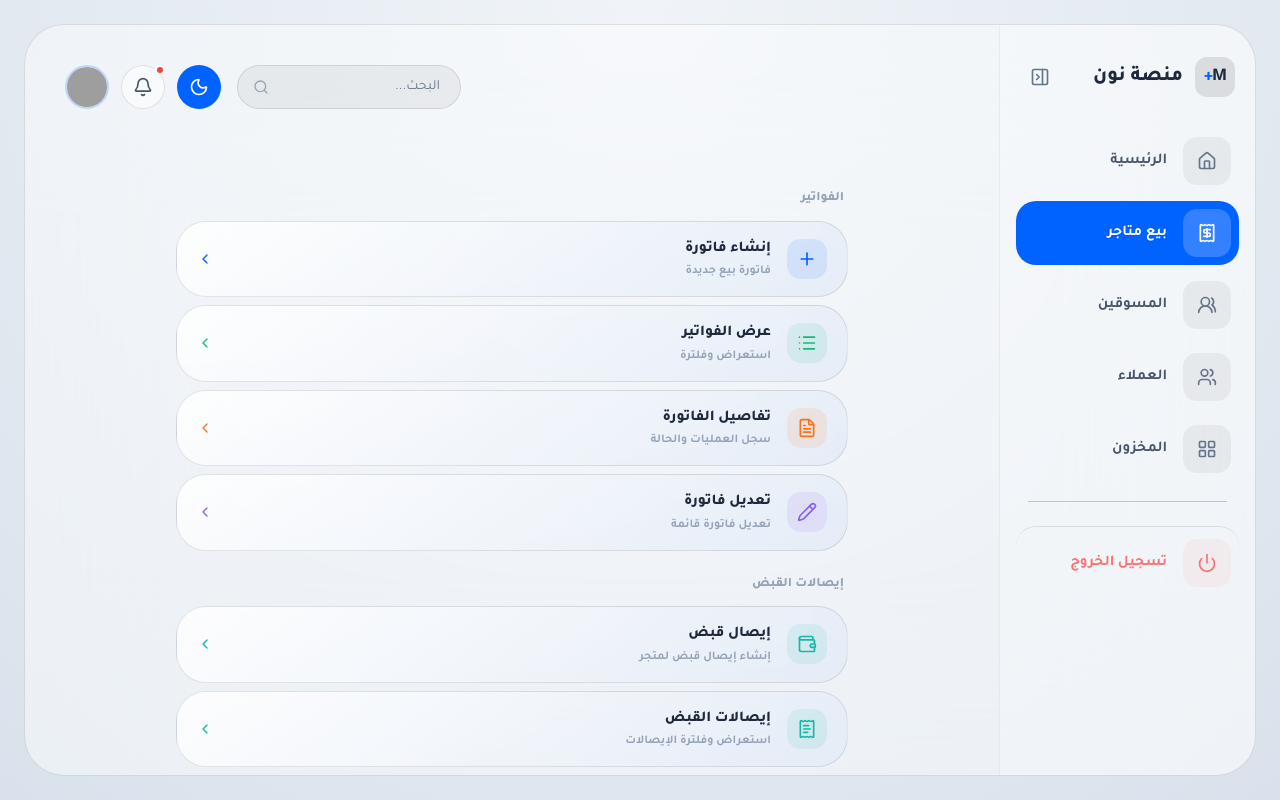
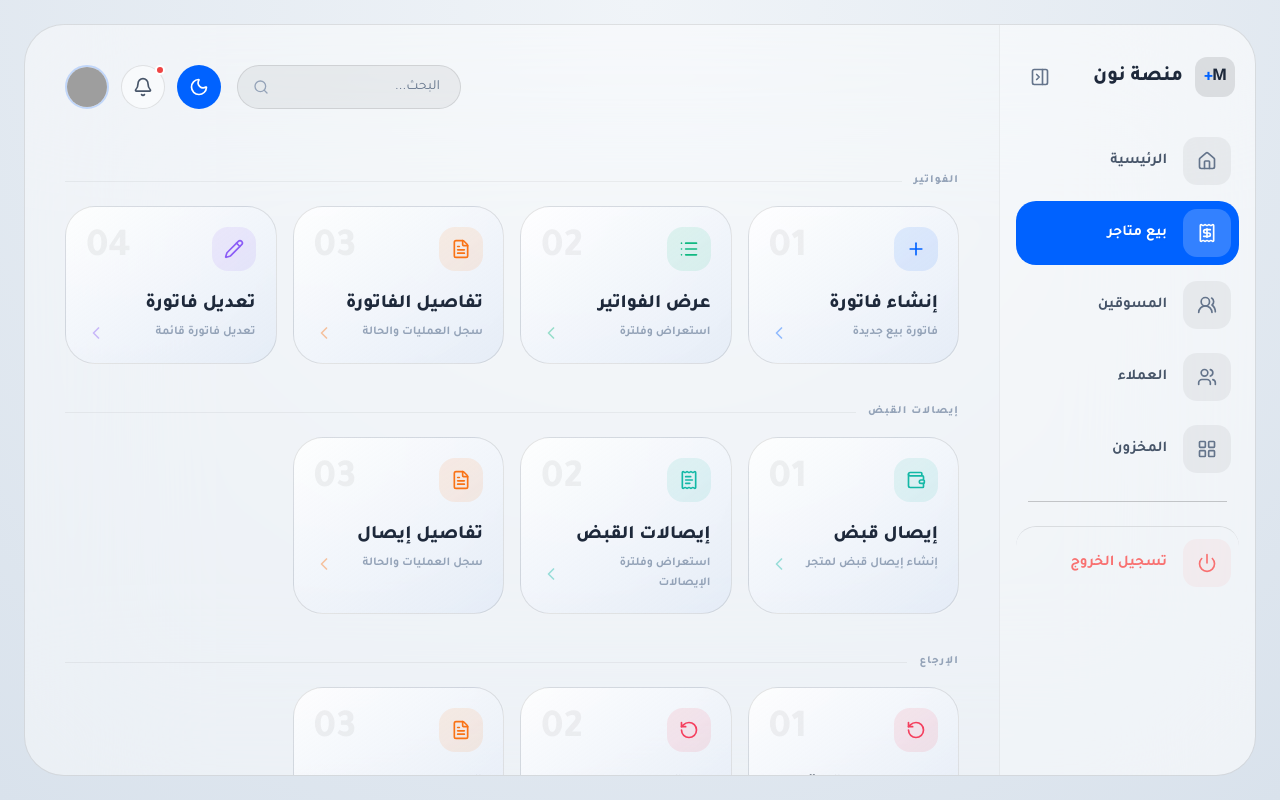
Before and after one commit to ofifice-alalem/tdm-design-for-v3, a React (Vite) app: page /store-sales in a window 1280 px wide. Built offline with nearby package versions, Linux system fonts and the light colour scheme; grey boxes are pictures that could not be loaded.

Commit message:
commit -30

```diff
--- a/src/compenntes/layout/AppShell.tsx
+++ b/src/compenntes/layout/AppShell.tsx
@@ -59,7 +59,7 @@ export function AppShell({ children }: AppShellProps) {
 
         <AppSidebar isOpen={isSidebarOpen} onToggle={() => setIsSidebarOpen((prev) => !prev)} />
 
-        <div className="flex-1 flex flex-col p-4 pb-0 md:p-8 md:pb-16 lg:p-10 lg:pb-16 overflow-y-auto min-w-0 h-full relative custom-scroll">
+        <div className="flex-1 flex flex-col p-4 pb-12 md:p-8 md:pb-16 lg:p-10 lg:pb-16 overflow-y-auto min-w-0 h-full relative custom-scroll">
 
           <div className="lg:hidden flex items-center mb-6">
             <button
--- a/src/pages/StoreSalesPage.tsx
+++ b/src/pages/StoreSalesPage.tsx
@@ -5,55 +5,101 @@ const SECTIONS = [
   {
     title: 'الفواتير',
     items: [
-      { title: 'إنشاء فاتورة',    sub: 'فاتورة بيع جديدة',          to: '/invoice/create',    icon: <Plus className="w-5 h-5" />,        accent: 'bg-primary/10 text-primary',           border: 'border-primary/20' },
-      { title: 'عرض الفواتير',    sub: 'استعراض وفلترة',             to: '/invoices',           icon: <List className="w-5 h-5" />,        accent: 'bg-emerald-500/10 text-emerald-500',   border: 'border-emerald-500/20' },
-      { title: 'تفاصيل الفاتورة', sub: 'سجل العمليات والحالة',       to: '/invoices/demo',      icon: <FileText className="w-5 h-5" />,    accent: 'bg-orange-500/10 text-orange-500',     border: 'border-orange-500/20' },
-      { title: 'تعديل فاتورة',    sub: 'تعديل فاتورة قائمة',         to: '/invoice/edit/demo',  icon: <Pencil className="w-5 h-5" />,      accent: 'bg-violet-500/10 text-violet-500',     border: 'border-violet-500/20' },
+      { title: 'إنشاء فاتورة',    sub: 'فاتورة بيع جديدة',          to: '/invoice/create',        icon: <Plus className="w-4 h-4" />,        accent: 'bg-primary/10 text-primary' },
+      { title: 'عرض الفواتير',    sub: 'استعراض وفلترة',             to: '/invoices',               icon: <List className="w-4 h-4" />,        accent: 'bg-emerald-500/10 text-emerald-500' },
+      { title: 'تفاصيل الفاتورة', sub: 'سجل العمليات والحالة',       to: '/invoices/demo',          icon: <FileText className="w-4 h-4" />,    accent: 'bg-orange-500/10 text-orange-500' },
+      { title: 'تعديل فاتورة',    sub: 'تعديل فاتورة قائمة',         to: '/invoice/edit/demo',      icon: <Pencil className="w-4 h-4" />,      accent: 'bg-violet-500/10 text-violet-500' },
     ],
   },
   {
     title: 'إيصالات القبض',
     items: [
-      { title: 'إيصال قبض',       sub: 'إنشاء إيصال قبض لمتجر',     to: '/receipt/create',     icon: <Wallet className="w-5 h-5" />,      accent: 'bg-teal-500/10 text-teal-500',         border: 'border-teal-500/20' },
-      { title: 'إيصالات القبض',   sub: 'استعراض وفلترة الإيصالات',   to: '/receipts',           icon: <ReceiptText className="w-5 h-5" />, accent: 'bg-teal-500/10 text-teal-500',         border: 'border-teal-500/20' },
-      { title: 'تفاصيل إيصال',    sub: 'سجل العمليات والحالة',       to: '/receipts/demo',      icon: <FileText className="w-5 h-5" />,    accent: 'bg-orange-500/10 text-orange-500',     border: 'border-orange-500/20' },
+      { title: 'إيصال قبض',       sub: 'إنشاء إيصال قبض لمتجر',     to: '/receipt/create',         icon: <Wallet className="w-4 h-4" />,      accent: 'bg-teal-500/10 text-teal-500' },
+      { title: 'إيصالات القبض',   sub: 'استعراض وفلترة الإيصالات',   to: '/receipts',               icon: <ReceiptText className="w-4 h-4" />, accent: 'bg-teal-500/10 text-teal-500' },
+      { title: 'تفاصيل إيصال',    sub: 'سجل العمليات والحالة',       to: '/receipts/demo',          icon: <FileText className="w-4 h-4" />,    accent: 'bg-orange-500/10 text-orange-500' },
     ],
   },
   {
     title: 'الإرجاع',
     items: [
-      { title: 'ارجاع من فاتورة', sub: 'إرجاع بضاعة من فاتورة',     to: '/invoice/return',     icon: <RotateCcw className="w-5 h-5" />,   accent: 'bg-rose-500/10 text-rose-500',         border: 'border-rose-500/20' },
-      { title: 'فواتير الإرجاع',  sub: 'استعراض وفلترة الإرجاعات',   to: '/invoices/returns',   icon: <RotateCcw className="w-5 h-5" />,   accent: 'bg-rose-500/10 text-rose-500',         border: 'border-rose-500/20' },
-      { title: 'تفاصيل إرجاع',    sub: 'سجل العمليات والحالة',       to: '/invoices/returns/demo', icon: <FileText className="w-5 h-5" />, accent: 'bg-orange-500/10 text-orange-500',     border: 'border-orange-500/20' },
+      { title: 'ارجاع من فاتورة', sub: 'إرجاع بضاعة من فاتورة',     to: '/invoice/return',         icon: <RotateCcw className="w-4 h-4" />,   accent: 'bg-rose-500/10 text-rose-500' },
+      { title: 'فواتير الإرجاع',  sub: 'استعراض وفلترة الإرجاعات',   to: '/invoices/returns',       icon: <RotateCcw className="w-4 h-4" />,   accent: 'bg-rose-500/10 text-rose-500' },
+      { title: 'تفاصيل إرجاع',    sub: 'سجل العمليات والحالة',       to: '/invoices/returns/demo',  icon: <FileText className="w-4 h-4" />,    accent: 'bg-orange-500/10 text-orange-500' },
     ],
   },
 ];
 
 export default function StoreSalesPage() {
   return (
-    <div className="pt-10 flex justify-center">
-      <div className="w-full max-w-2xl flex flex-col gap-6">
+    <div className="pt-6">
+      {/* Mobile */}
+      <div className="flex justify-center lg:hidden">
+        <div className="w-full max-w-2xl flex flex-col gap-4">
           {SECTIONS.map((section) => (
-          <div key={section.title} className="flex flex-col gap-2">
-            <h2 className="text-[13px] font-black text-slate-400 dark:text-white/40 px-1 mb-1">
+            <div key={section.title} className="flex flex-col gap-1.5">
+              <h2 className="text-[11px] font-black text-slate-400 dark:text-white/40 px-1 uppercase tracking-widest">
                 {section.title}
               </h2>
-            {section.items.map((item) => (
+              <div className="spatial-card overflow-hidden border border-black/10 dark:border-white/[0.12]">
+                {section.items.map((item, i) => (
                   <Link
                     key={item.to}
                     to={item.to}
-                className={`spatial-card flex items-center gap-4 px-5 py-4 border ${item.border} hover:scale-[1.01] transition-all`}
+                    className={`flex items-center gap-3 px-4 py-3.5 hover:bg-black/5 dark:hover:bg-white/5 transition-all ${
+                      i < section.items.length - 1 ? 'border-b border-black/5 dark:border-white/[0.06]' : ''
+                    }`}
                   >
-                <div className={`w-10 h-10 rounded-[14px] flex items-center justify-center shrink-0 ${item.accent}`}>
+                    <div className={`w-9 h-9 rounded-[12px] flex items-center justify-center shrink-0 ${item.accent}`}>
                       {item.icon}
                     </div>
-                <div className="flex flex-col gap-0.5 flex-1 min-w-0">
-                  <span className="text-[15px] font-black text-slate-800 dark:text-white">{item.title}</span>
-                  <span className="text-[12px] font-bold text-slate-400 dark:text-white/40">{item.sub}</span>
+                    <div className="flex flex-col gap-0 flex-1 min-w-0">
+                      <span className="text-[14px] font-black text-slate-800 dark:text-white">{item.title}</span>
+                      <span className="text-[11px] font-bold text-slate-400 dark:text-white/40">{item.sub}</span>
                     </div>
-                <ChevronLeft className={`w-4 h-4 shrink-0 ${item.accent.split(' ')[1]}`} />
+                    <ChevronLeft className={`w-3.5 h-3.5 shrink-0 ${item.accent.split(' ')[1]}`} />
                   </Link>
                 ))}
+              </div>
+            </div>
+          ))}
+        </div>
+      </div>
+
+      {/* Desktop */}
+      <div className="hidden lg:flex flex-col gap-10">
+        {SECTIONS.map((section) => (
+          <div key={section.title} className="flex flex-col gap-4">
+            <div className="flex items-center gap-3">
+              <h2 className="text-[11px] font-black text-slate-400 dark:text-white/40 uppercase tracking-widest shrink-0">
+                {section.title}
+              </h2>
+              <div className="flex-1 h-px bg-black/5 dark:bg-white/10" />
+            </div>
+            <div className="grid grid-cols-4 gap-4">
+              {section.items.map((item, i) => (
+                <Link
+                  key={item.to}
+                  to={item.to}
+                  className="spatial-card group flex flex-col gap-5 p-5 border border-black/10 dark:border-white/[0.12] hover:border-black/20 dark:hover:border-white/25 hover:-translate-y-0.5 transition-all duration-200"
+                >
+                  <div className="flex items-center justify-between">
+                    <div className={`w-11 h-11 rounded-[16px] flex items-center justify-center ${item.accent}`}>
+                      <span className="[&>svg]:w-5 [&>svg]:h-5">{item.icon}</span>
+                    </div>
+                    <span className="text-[40px] font-black text-black/5 dark:text-white/10 leading-none">
+                      {String(i + 1).padStart(2, '0')}
+                    </span>
+                  </div>
+                  <div className="flex flex-col gap-1 flex-1">
+                    <span className="text-[19px] font-black text-slate-800 dark:text-white">{item.title}</span>
+                    <div className="flex items-center gap-1">
+                      <span className="text-[12px] font-bold text-slate-400 dark:text-white/40 leading-relaxed flex-1">{item.sub}</span>
+                      <ChevronLeft className={`w-5 h-5 shrink-0 opacity-40 group-hover:opacity-100 transition-opacity ${item.accent.split(' ')[1]}`} />
+                    </div>
+                  </div>
+                </Link>
+              ))}
+            </div>
           </div>
         ))}
       </div>
```
Lines whose indentation alone changed are shown as unchanged.
